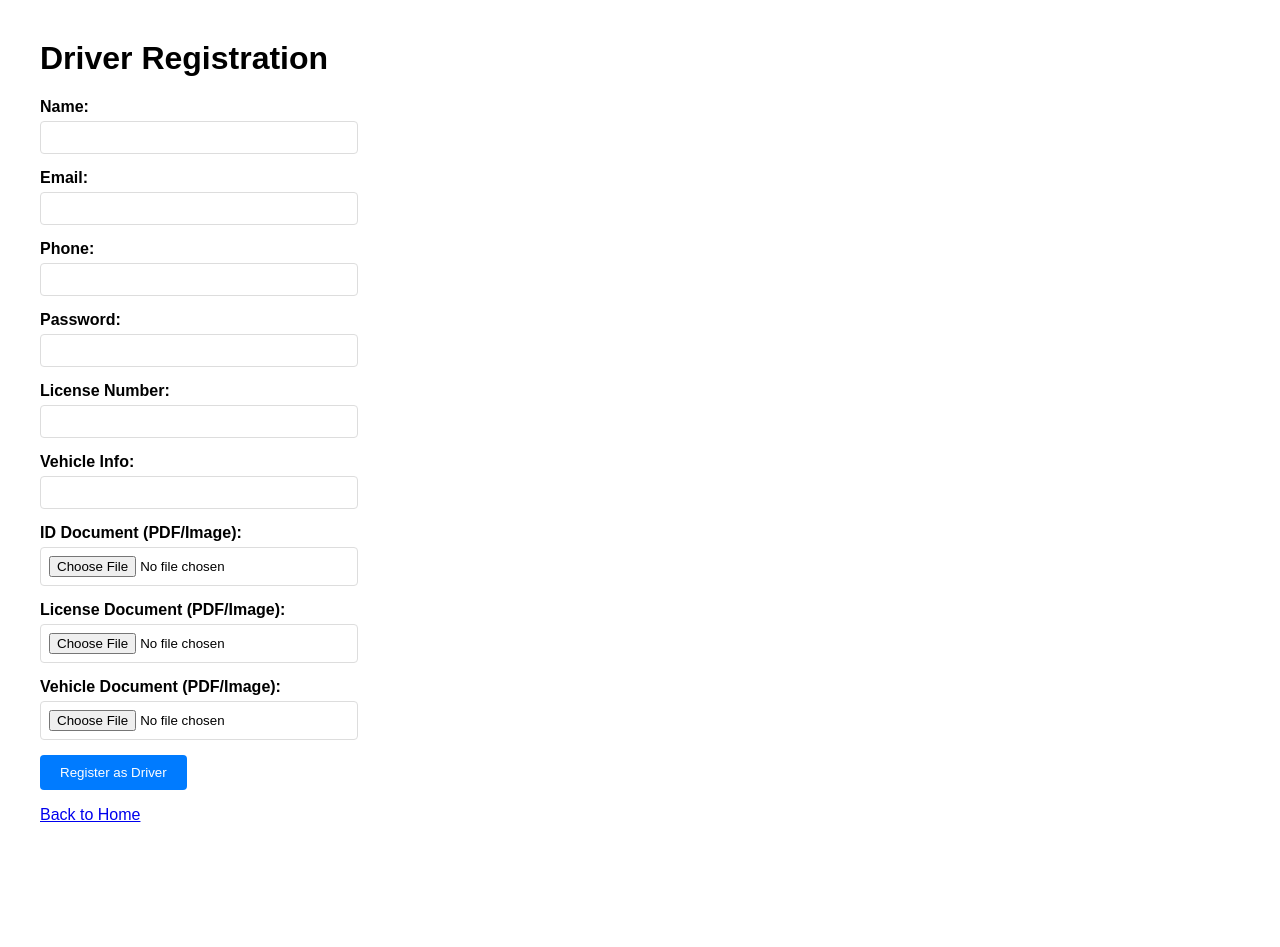
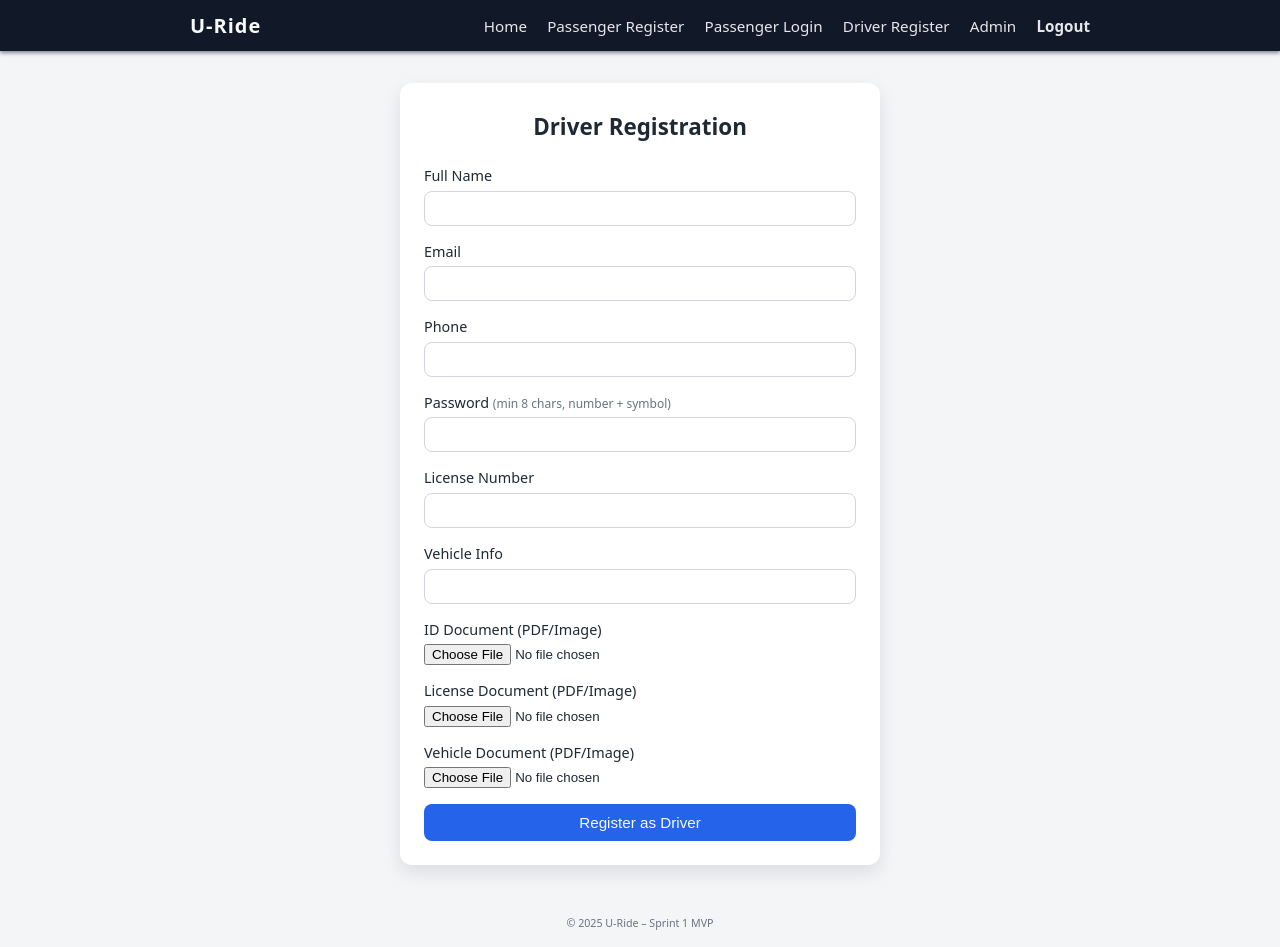
Before and after one commit to 3-bhd/ride-hailing-app-team6, a Flask app: page /driver/register in a window 1280 px wide. Before the commit the page ends 822 px from the top, so only its background shows below. Run offline with Flask 3, Linux system fonts and the light colour scheme; a user stored in the database is signed in.

Commit message:
Incorporated the front end into their corresponding files

```diff
--- a/static/style.css
+++ b/static/style.css
@@ -1 +1,150 @@
-/* TODO style */
+/* Simple global styles */
+
+* {
+    box-sizing: border-box;
+    margin: 0;
+    padding: 0;
+}
+
+body {
+    font-family: system-ui, -apple-system, BlinkMacSystemFont, "Segoe UI", sans-serif;
+    background: #f4f5f7;
+    color: #1f2933;
+}
+
+/* Navbar */
+
+.navbar {
+    background: #111827;
+    color: #f9fafb;
+    padding: 0.75rem 1.5rem;
+    box-shadow: 0 2px 4px rgba(15, 23, 42, 0.5);
+}
+
+.navbar-content {
+    max-width: 900px;
+    margin: 0 auto;
+    display: flex;
+    align-items: center;
+    justify-content: space-between;
+}
+
+.logo {
+    font-weight: 700;
+    font-size: 1.25rem;
+    letter-spacing: 0.05em;
+}
+
+.nav-links a {
+    color: #e5e7eb;
+    text-decoration: none;
+    margin-left: 1rem;
+    font-size: 0.95rem;
+}
+
+.nav-links a:hover {
+    color: #ffffff;
+    text-decoration: underline;
+}
+
+.logout-link {
+    font-weight: 600;
+}
+
+/* Layout */
+
+.page {
+    display: flex;
+    justify-content: center;
+    padding: 2rem 1rem;
+}
+
+.content {
+    width: 100%;
+    max-width: 480px;
+}
+
+/* Card */
+
+.card {
+    background: #ffffff;
+    border-radius: 0.75rem;
+    padding: 1.75rem 1.5rem 1.5rem;
+    box-shadow: 0 8px 18px rgba(15, 23, 42, 0.1);
+}
+
+.card-title {
+    margin-bottom: 1.5rem;
+    font-size: 1.4rem;
+    font-weight: 600;
+    text-align: center;
+}
+
+/* Forms */
+
+.form {
+    display: flex;
+    flex-direction: column;
+    gap: 1rem;
+}
+
+.form-group {
+    display: flex;
+    flex-direction: column;
+    gap: 0.35rem;
+}
+
+label {
+    font-size: 0.9rem;
+    font-weight: 500;
+}
+
+.hint {
+    font-size: 0.75rem;
+    font-weight: 400;
+    color: #6b7280;
+}
+
+input[type="text"],
+input[type="email"],
+input[type="password"] {
+    padding: 0.5rem 0.75rem;
+    border-radius: 0.5rem;
+    border: 1px solid #d1d5db;
+    font-size: 0.95rem;
+    outline: none;
+}
+
+input:focus {
+    border-color: #2563eb;
+    box-shadow: 0 0 0 1px rgba(37, 99, 235, 0.2);
+}
+
+/* Buttons */
+
+.btn {
+    border-radius: 0.5rem;
+    border: none;
+    padding: 0.6rem 0.85rem;
+    font-size: 0.95rem;
+    cursor: pointer;
+    font-weight: 500;
+}
+
+.btn-primary {
+    background: #2563eb;
+    color: #f9fafb;
+}
+
+.btn-primary:hover {
+    background: #1d4ed8;
+}
+
+/* Footer */
+
+.footer {
+    text-align: center;
+    padding: 1rem 0;
+    font-size: 0.8rem;
+    color: #6b7280;
+}
--- a/templates/base.html
+++ b/templates/base.html
@@ -1,16 +1,38 @@
 <!DOCTYPE html>
-<html>
+<html lang="en">
 <head>
-    <title>Ride App</title>
+    <meta charset="UTF-8">
+    <title>{% block title %}U-Ride{% endblock %}</title>
+    <meta name="viewport" content="width=device-width, initial-scale=1.0">
+    <link rel="stylesheet" href="{{ url_for('static', filename='style.css') }}">
 </head>
 <body>
-    <h2>Ride Hailing App</h2>
-    <a href="{{ url_for('home') }}">Home</a> |
-    <a href="{{ url_for('passenger_register_page') }}">Passenger Register</a> |
-    <a href="{{ url_for('passenger_login_page') }}">Passenger Login</a> |
-    <a href="/driver/register">Driver Register</a> |
-    <a href="/admin/drivers">Admin</a> |
-    <hr>
-    {% block content %}{% endblock %}
+    <nav class="navbar">
+        <div class="navbar-content">
+            <div class="logo">
+                U-Ride
+            </div>
+            <div class="nav-links">
+                <a href="{{ url_for('home') }}">Home</a>
+                <a href="{{ url_for('passenger_register_page') }}">Passenger Register</a>
+                <a href="{{ url_for('passenger_login_page') }}">Passenger Login</a>
+                <a href="/driver/register">Driver Register</a>
+                <a href="/admin/drivers">Admin</a>
+                {% if session.get('user_id') %}
+                    <a href="{{ url_for('logout') }}" class="logout-link">Logout</a>
+                {% endif %}
+            </div>
+        </div>
+    </nav>
+
+    <main class="page">
+        <section class="content">
+            {% block content %}{% endblock %}
+        </section>
+    </main>
+
+    <footer class="footer">
+        <small>© 2025 U-Ride – Sprint 1 MVP</small>
+    </footer>
 </body>
 </html>
--- a/templates/driver_register.html
+++ b/templates/driver_register.html
@@ -1,25 +1,14 @@
-<!DOCTYPE html>
-<html>
-<head>
-    <title>Driver Registration</title>
-    <style>
-        body { font-family: Arial, sans-serif; margin: 40px; }
-        .form-group { margin-bottom: 15px; }
-        label { display: block; margin-bottom: 5px; font-weight: bold; }
-        input[type="text"], input[type="email"], input[type="password"], input[type="file"] {
-            width: 300px; padding: 8px; border: 1px solid #ddd; border-radius: 4px;
-        }
-        button { background: #007bff; color: white; padding: 10px 20px; border: none; border-radius: 4px; cursor: pointer; }
-        button:hover { background: #0056b3; }
-        .error { color: red; margin: 10px 0; }
-    </style>
-</head>
-<body>
-<h1>Driver Registration</h1>
+{% extends "base.html" %}
+
+{% block title %}Driver Registration | U-Ride{% endblock %}
+
+{% block content %}
+<div class="card">
+    <h2 class="card-title">Driver Registration</h2>
 
     {% with messages = get_flashed_messages() %}
     {% if messages %}
-<div class="error">
+        <div class="flash flash-error">
             {% for message in messages %}
                 <p>{{ message }}</p>
             {% endfor %}
@@ -27,55 +16,58 @@
     {% endif %}
     {% endwith %}
 
-<form action="/driver/register" method="POST" enctype="multipart/form-data">
+    <form action="/driver/register" method="POST" enctype="multipart/form-data" class="form">
         <div class="form-group">
-        <label>Name:</label>
-        <input type="text" name="name" required>
+            <label for="name">Full Name</label>
+            <input id="name" type="text" name="name" required>
         </div>
 
         <div class="form-group">
-        <label>Email:</label>
-        <input type="email" name="email" required>
+            <label for="email">Email</label>
+            <input id="email" type="email" name="email" required>
         </div>
 
         <div class="form-group">
-        <label>Phone:</label>
-        <input type="text" name="phone" required>
+            <label for="phone">Phone</label>
+            <input id="phone" type="text" name="phone" required>
         </div>
 
         <div class="form-group">
-        <label>Password:</label>
-        <input type="password" name="password" required>
+            <label for="password">Password
+                <span class="hint">(min 8 chars, number + symbol)</span>
+            </label>
+            <input id="password" type="password" name="password" required>
         </div>
 
         <div class="form-group">
-        <label>License Number:</label>
-        <input type="text" name="license_number" required>
+            <label for="license_number">License Number</label>
+            <input id="license_number" type="text" name="license_number" required>
         </div>
 
         <div class="form-group">
-        <label>Vehicle Info:</label>
-        <input type="text" name="vehicle_info" required>
+            <label for="vehicle_info">Vehicle Info</label>
+            <input id="vehicle_info" type="text" name="vehicle_info" required>
         </div>
 
         <div class="form-group">
-        <label>ID Document (PDF/Image):</label>
-        <input type="file" name="id_document" accept=".pdf,.jpg,.jpeg,.png" required>
+            <label for="id_document">ID Document (PDF/Image)</label>
+            <input id="id_document" type="file" name="id_document"
+                   accept=".pdf,.jpg,.jpeg,.png" required>
         </div>
 
         <div class="form-group">
-        <label>License Document (PDF/Image):</label>
-        <input type="file" name="license_document" accept=".pdf,.jpg,.jpeg,.png" required>
+            <label for="license_document">License Document (PDF/Image)</label>
+            <input id="license_document" type="file" name="license_document"
+                   accept=".pdf,.jpg,.jpeg,.png" required>
         </div>
 
         <div class="form-group">
-        <label>Vehicle Document (PDF/Image):</label>
-        <input type="file" name="vehicle_document" accept=".pdf,.jpg,.jpeg,.png" required>
+            <label for="vehicle_document">Vehicle Document (PDF/Image)</label>
+            <input id="vehicle_document" type="file" name="vehicle_document"
+                   accept=".pdf,.jpg,.jpeg,.png" required>
         </div>
 
-    <button type="submit">Register as Driver</button>
+        <button type="submit" class="btn btn-primary">Register as Driver</button>
     </form>
-
-<p><a href="/">Back to Home</a></p>
-</body>
-</html>
+</div>
+{% endblock %}
```
Also changed, not shown: templates/admin_drivers.html (+40 -43 lines), templates/passenger_login.html (+17 -6 lines), templates/passenger_register.html (+29 -8 lines). Lines whose indentation alone changed are shown as unchanged.
